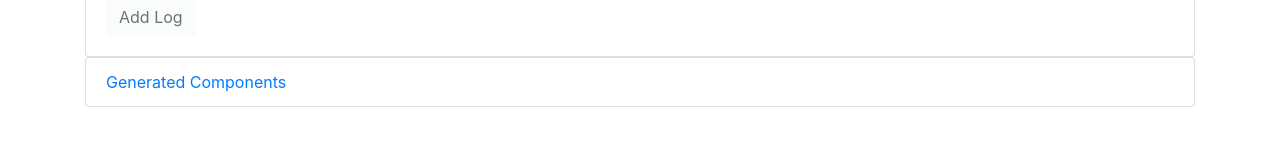
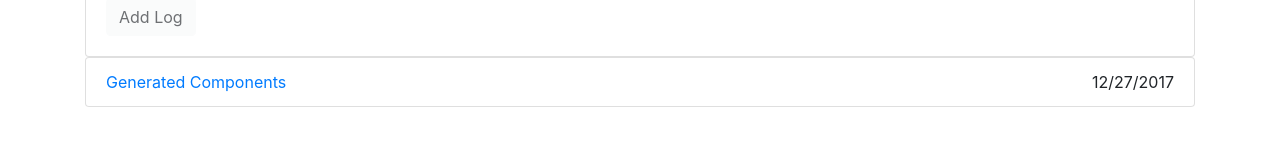
Before and after one commit to michaelromanov/angular_dev_logger_mini_project, an Angular app: page / in a window 1280 px wide. Shown: the part 149-300 px from the top of the page. Built offline with nearby package versions, Linux system fonts and the light colour scheme.

Commit message:
component changed

```diff
--- a/src/app/components/logs/logs.component.html
+++ b/src/app/components/logs/logs.component.html
@@ -1,5 +1,6 @@
 <ul class="list-group">
   <li class="list-group-item d-flex justify-content-between align-items-center">
     <a href="#">Generated Components</a>
+    <span class="log-date">12/27/2017</span>
   </li>
 </ul>
```
